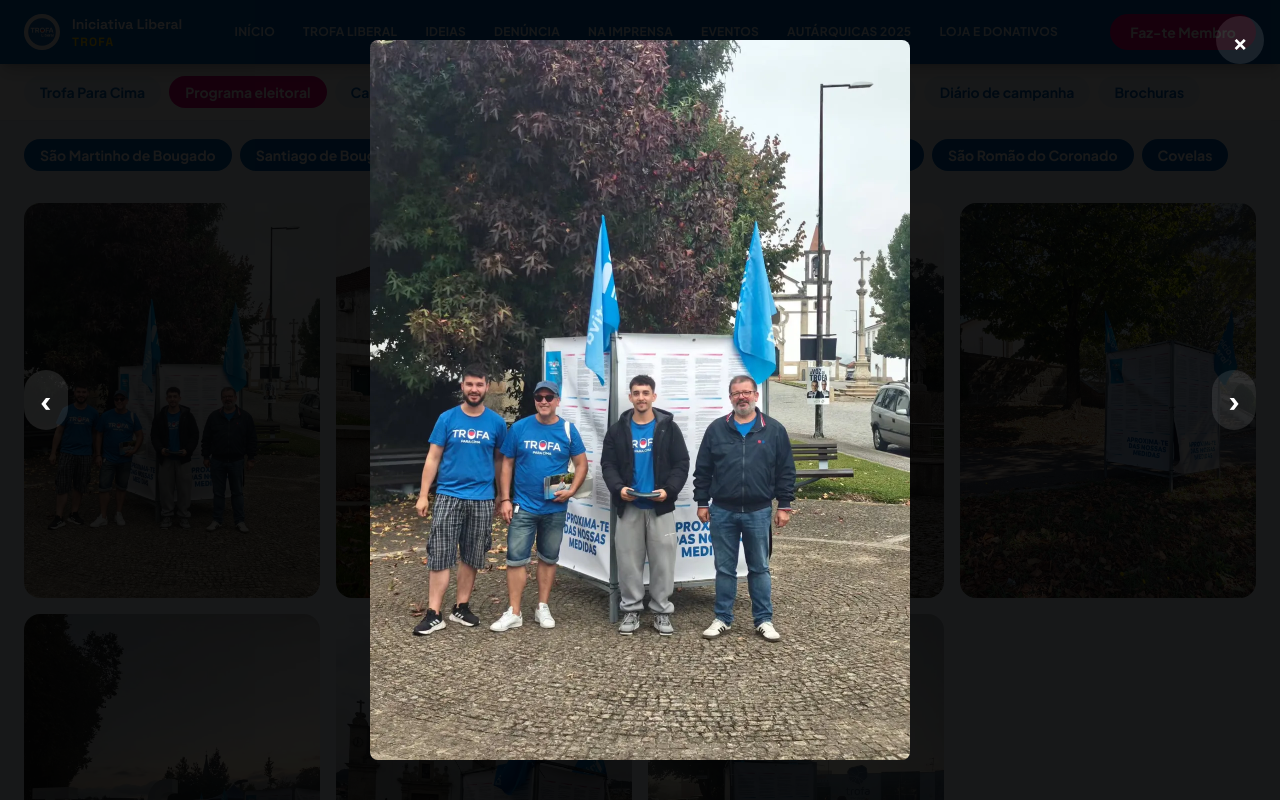
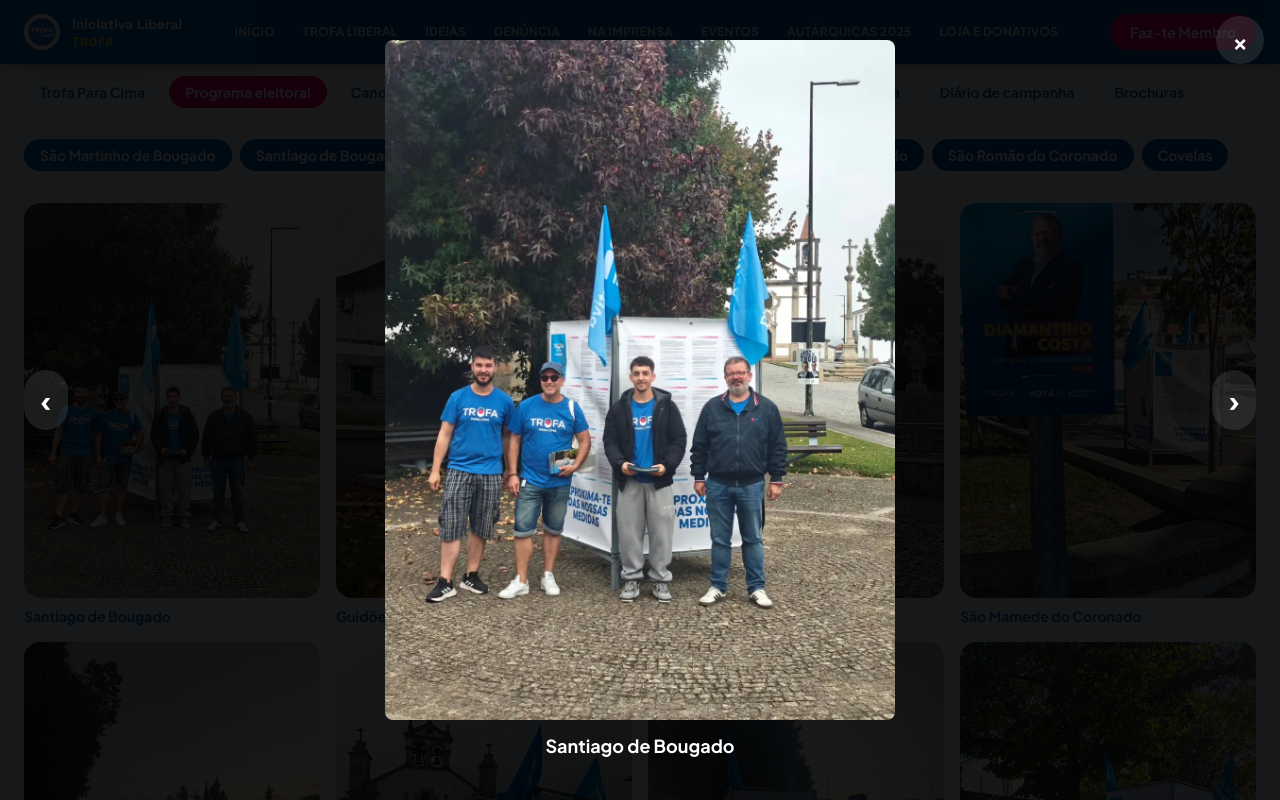
Before and after one commit to ivofmsilva/trofaliberal, a Next.js app: page /autarquicas-2025/programa in a window 1280 px wide. Both pictures are taken after a click on the button 172 px from the left and 1405 px from the top of the page. Shown: the part 1005-1805 px from the top of the page. Built offline with nearby package versions, Linux system fonts and the light colour scheme.

Commit message:
Programa móvel: legenda com a freguesia em cada foto
Co-Authored-By: Claude Sonnet 5.5 <noreply@anthropic.com>

```diff
--- a/app/autarquicas-2025/programa/page.tsx
+++ b/app/autarquicas-2025/programa/page.tsx
@@ -44,7 +44,11 @@ export default function Programa() {
               </li>
             ))}
           </ul>
-          <Galeria fotos={campanha.programaMovelFotos} alt="Programa eleitoral móvel da IL Trofa numa freguesia do concelho" />
+          <Galeria
+            fotos={campanha.programaMovelFotos}
+            legendas={campanha.programaMovelLegendas}
+            alt="Programa eleitoral móvel da IL Trofa"
+          />
           <ul className="mt-10 grid gap-6 md:grid-cols-2 lg:grid-cols-3">
             {campanha.programaMovel.map((l) => (
               <li key={l.href}>
--- a/components/Galeria.tsx
+++ b/components/Galeria.tsx
@@ -3,7 +3,16 @@
 import Image from "next/image";
 import { useCallback, useEffect, useState } from "react";
 
-export default function Galeria({ fotos, alt }: { fotos: string[]; alt: string }) {
+// `legendas` (opcional) tem uma legenda por foto, pela mesma ordem; fotos sem legenda ficam sem texto.
+export default function Galeria({
+  fotos,
+  alt,
+  legendas,
+}: {
+  fotos: string[];
+  alt: string;
+  legendas?: (string | undefined)[];
+}) {
   const [aberta, setAberta] = useState<number | null>(null);
 
   const fechar = useCallback(() => setAberta(null), []);
@@ -38,8 +47,9 @@ export default function Galeria({ fotos, alt }: { fotos: string[]; alt: string }
               className="block w-full overflow-hidden rounded-2xl ring-2 ring-transparent transition hover:ring-pink"
               aria-label={`Ampliar foto ${i + 1} de ${fotos.length}`}
             >
-              <Image src={s} alt={`${alt} (${i + 1})`} width={600} height={600} sizes="(min-width: 1024px) 25vw, 50vw" className="h-auto w-full" />
+              <Image src={s} alt={legendas?.[i] ? `${alt}: ${legendas[i]}` : `${alt} (${i + 1})`} width={600} height={600} sizes="(min-width: 1024px) 25vw, 50vw" className="h-auto w-full" />
             </button>
+            {legendas?.[i] && <p className="mt-2 text-sm font-bold text-navy">{legendas[i]}</p>}
           </li>
         ))}
       </ul>
@@ -65,8 +75,11 @@ export default function Galeria({ fotos, alt }: { fotos: string[]; alt: string }
               </button>
             </>
           )}
-          {/* eslint-disable-next-line @next/next/no-img-element */}
-          <img src={fotos[aberta]} alt={`${alt} (${aberta + 1})`} className="max-h-[90vh] max-w-full rounded-lg object-contain" onClick={(e) => e.stopPropagation()} />
+          <div className="flex max-h-[95vh] max-w-full flex-col items-center gap-3" onClick={(e) => e.stopPropagation()}>
+            {/* eslint-disable-next-line @next/next/no-img-element */}
+            <img src={fotos[aberta]} alt={legendas?.[aberta] ? `${alt}: ${legendas[aberta]}` : `${alt} (${aberta + 1})`} className="max-h-[85vh] max-w-full rounded-lg object-contain" />
+            {legendas?.[aberta] && <p className="text-lg font-bold text-white">{legendas[aberta]}</p>}
+          </div>
         </div>
       )}
     </>
--- a/lib/autarquicas.ts
+++ b/lib/autarquicas.ts
@@ -170,6 +170,19 @@ export const campanha = {
   ),
   // Fotos do programa eleitoral móvel pelas freguesias (public/images/programa-movel/).
   programaMovelFotos: Array.from({ length: 10 }, (_, i) => `/images/programa-movel/${String(i + 1).padStart(2, "0")}.webp`),
+  // Freguesia de cada foto (mesma ordem das fotos); as duas sem legenda são só para embelezar.
+  programaMovelLegendas: [
+    "Santiago de Bougado",
+    "São Martinho de Bougado",
+    undefined,
+    "Guidões",
+    "Alvarelhos",
+    undefined,
+    "Muro",
+    "São Romão do Coronado",
+    "São Mamede do Coronado",
+    "Covelas",
+  ] as (string | undefined)[],
   // Freguesias por onde andou, pela ordem da publicação do Instagram.
   programaMovelFreguesias: [
     "São Martinho de Bougado",
```
